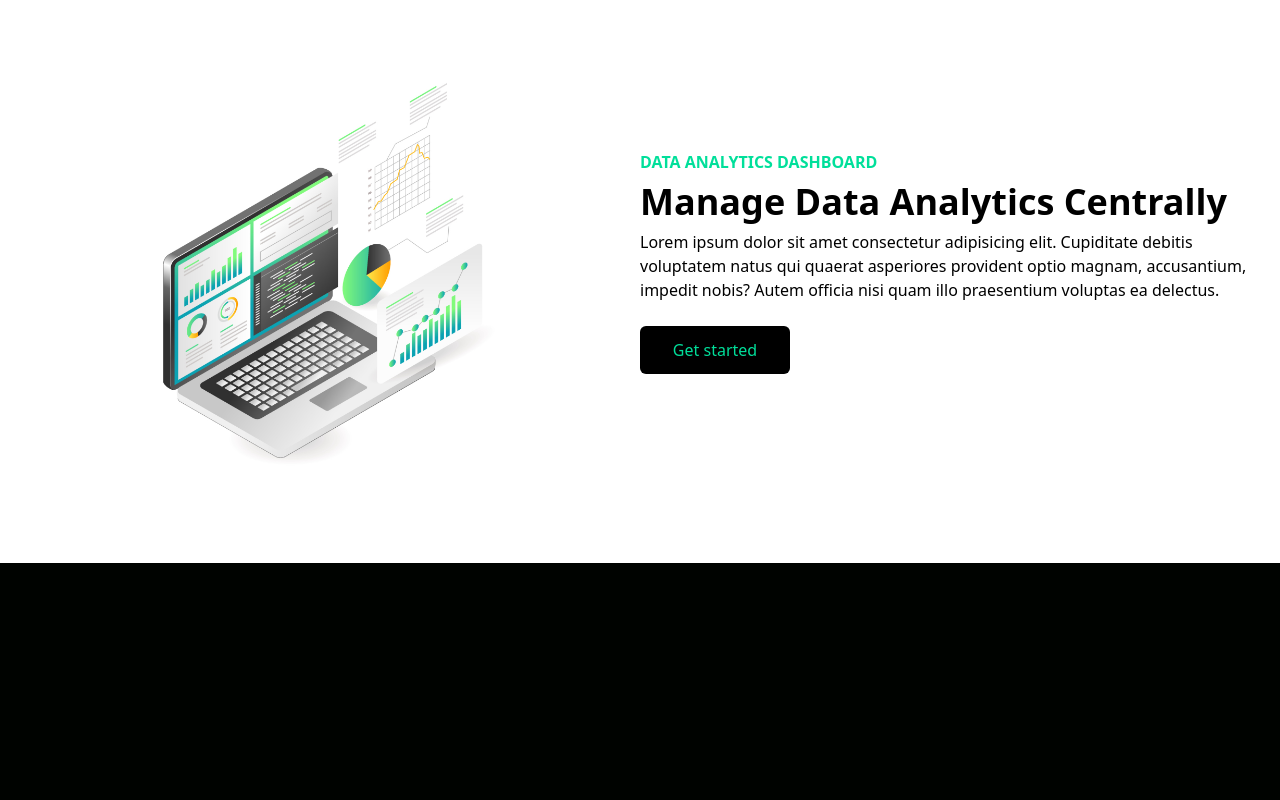
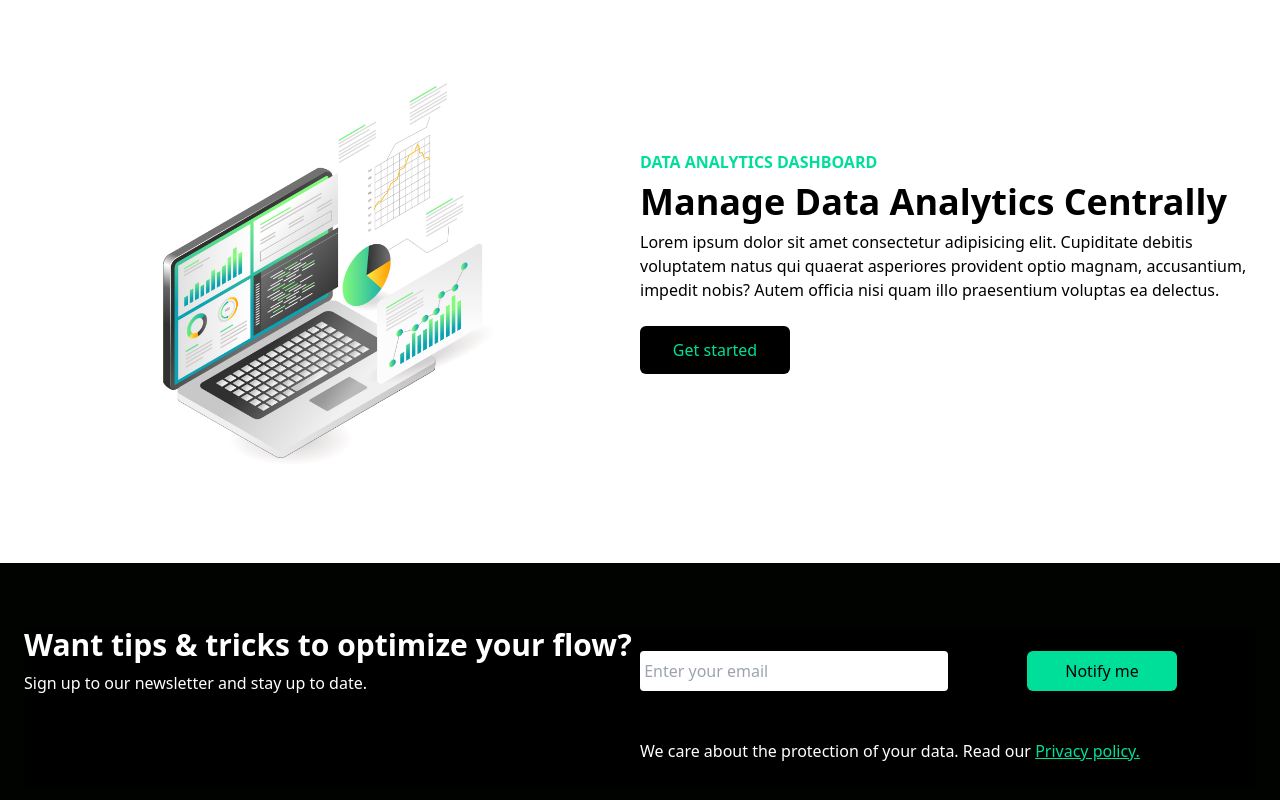
Before and after one commit to ruham7/LandingPageReact, a React (Vite) app: page / in a window 1280 px wide. Shown: the part 814-1614 px from the top of the page. Before the commit the page ends 1377 px from the top, so only its background shows below. Built offline with nearby package versions, Linux system fonts and the light colour scheme.

Commit message:
Newsletter component

```diff
--- a/src/App.jsx
+++ b/src/App.jsx
@@ -2,6 +2,7 @@ import React from "react";
 import Analytics from "./components/Analytics";
 import Hero from "./components/Hero";
 import Navbar from "./components/Navbar";
+import Newsletter from "./components/Newsletter";
 import "./index.css";
 function App() {
   return (
@@ -10,6 +11,7 @@ function App() {
         <Navbar />
         <Hero />
         <Analytics />
+        <Newsletter />
       </div>
     </>
   );
--- /dev/null
+++ b/src/components/Newsletter.jsx
@@ -0,0 +1,39 @@
+import React from "react";
+
+const Newsletter = () => {
+  return (
+    <>
+      <div className="text-white py-16 px-6 w-full">
+        <div className="bg-black mx-auto max-w-[1240px] grid lg:grid-cols-2 ">
+          <div>
+            <h1 className="mr-2 font-bold text-xl sm:text-2xl md:text-3xl">
+              Want tips & tricks to optimize your flow?
+            </h1>
+            <p className="mt-2">
+              Sign up to our newsletter and stay up to date.
+            </p>
+          </div>
+          <div>
+            <div className="py-6 grid md:grid-cols-2 ">
+              <input
+                type="text"
+                className="rounded py-2 "
+                placeholder=" Enter your email"
+              />
+              <button className="bg-[#00df9a] w-[150px] rounded-md font-medium mx-auto py-2 mt-4 md:mt-0 text-black">
+                {" "}
+                Notify me
+              </button>
+            </div>
+            <p className=" my-6">
+              We care about the protection of your data. Read our{" "}
+              <span className="text-[#00df9a] underline">Privacy policy.</span>{" "}
+            </p>
+          </div>
+        </div>
+      </div>
+    </>
+  );
+};
+
+export default Newsletter;
```
